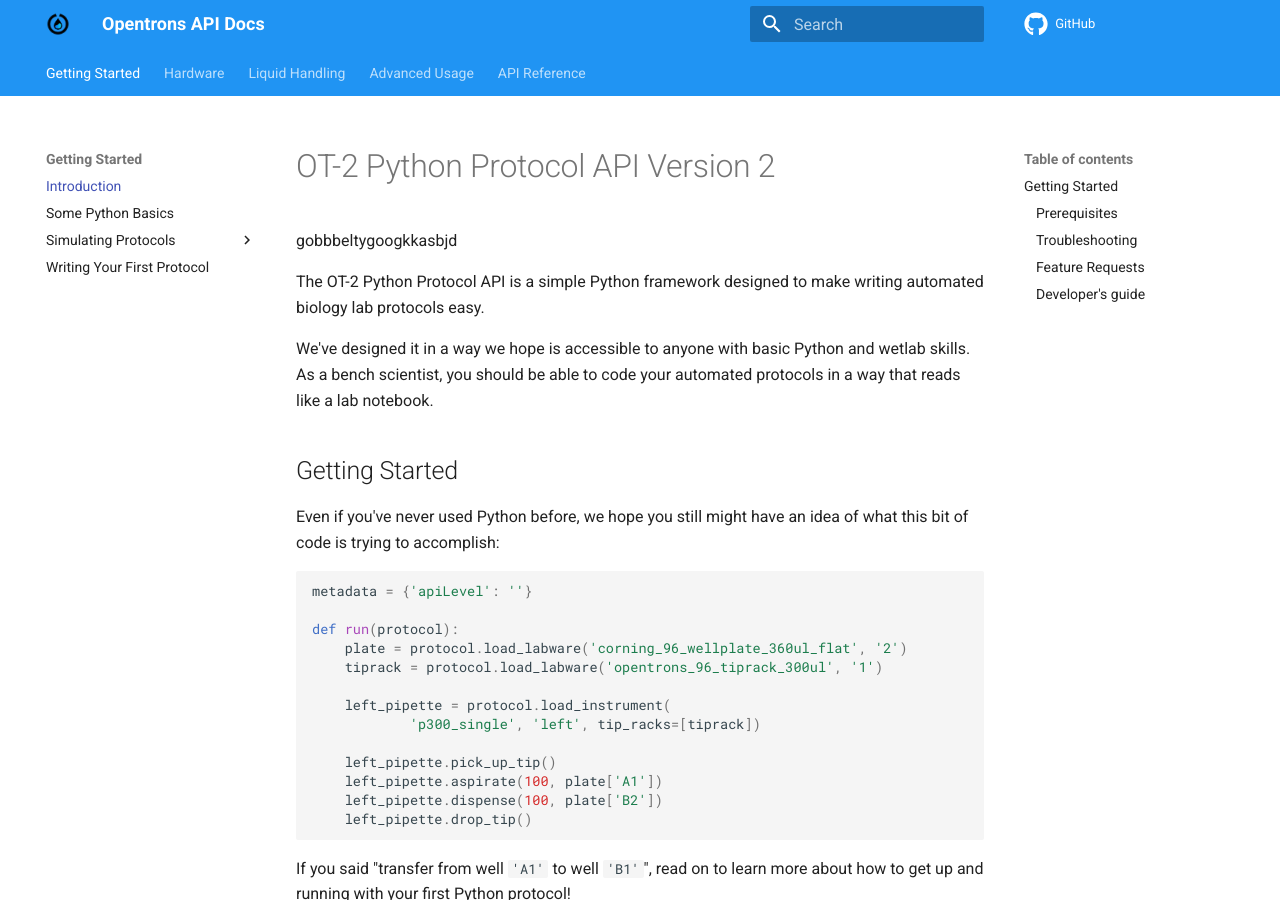
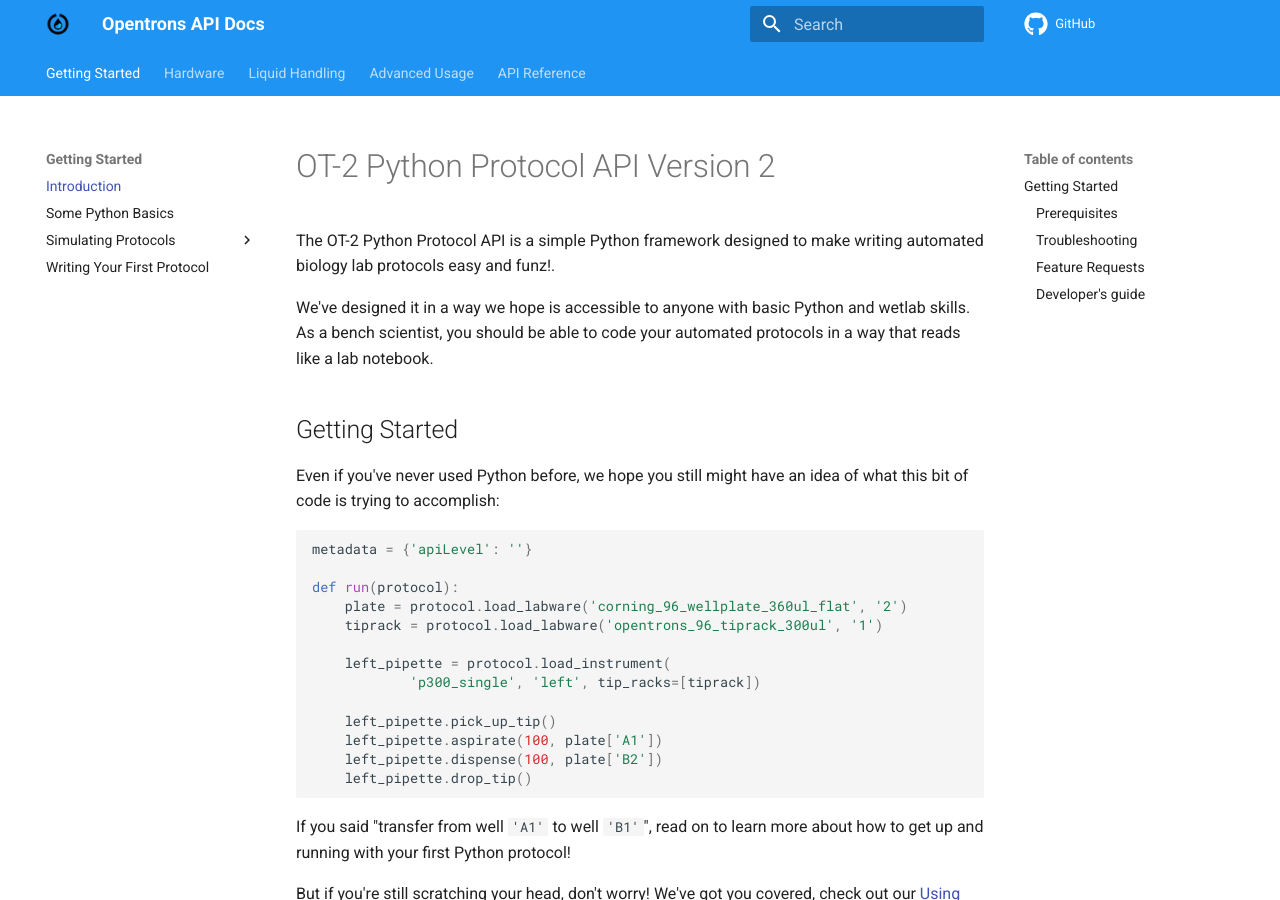
Before and after one commit to nickcrider/ot-docs, an MkDocs documentation site: the page built from docs/index.md, in a window 1280 px wide and 900 px high. Built offline with MkDocs 1.6.1 and Material for MkDocs 9.7.7, drawn with Linux system fonts in a browser that asks for light colours; comment, search, counter and statistics services are not loaded.

Commit message:
Update index.md

```diff
--- a/docs/index.md
+++ b/docs/index.md
@@ -1,9 +1,7 @@
 # OT-2 Python Protocol API Version 2
 
-gobbbeltygoogkkasbjd
-
 The OT-2 Python Protocol API is a simple Python framework designed to
-make writing automated biology lab protocols easy.
+make writing automated biology lab protocols easy and funz!.
 
 We've designed it in a way we hope is accessible to anyone with basic
 Python and wetlab skills. As a bench scientist, you should be able to
```
